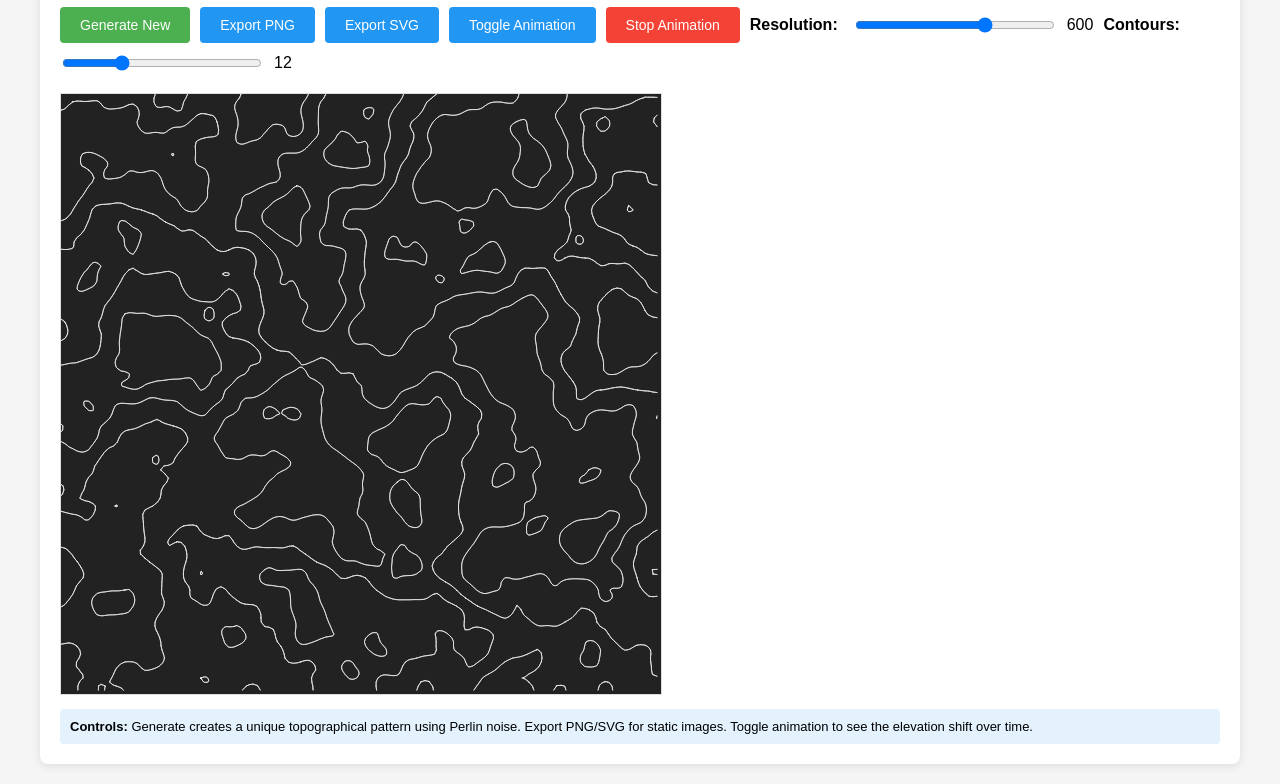
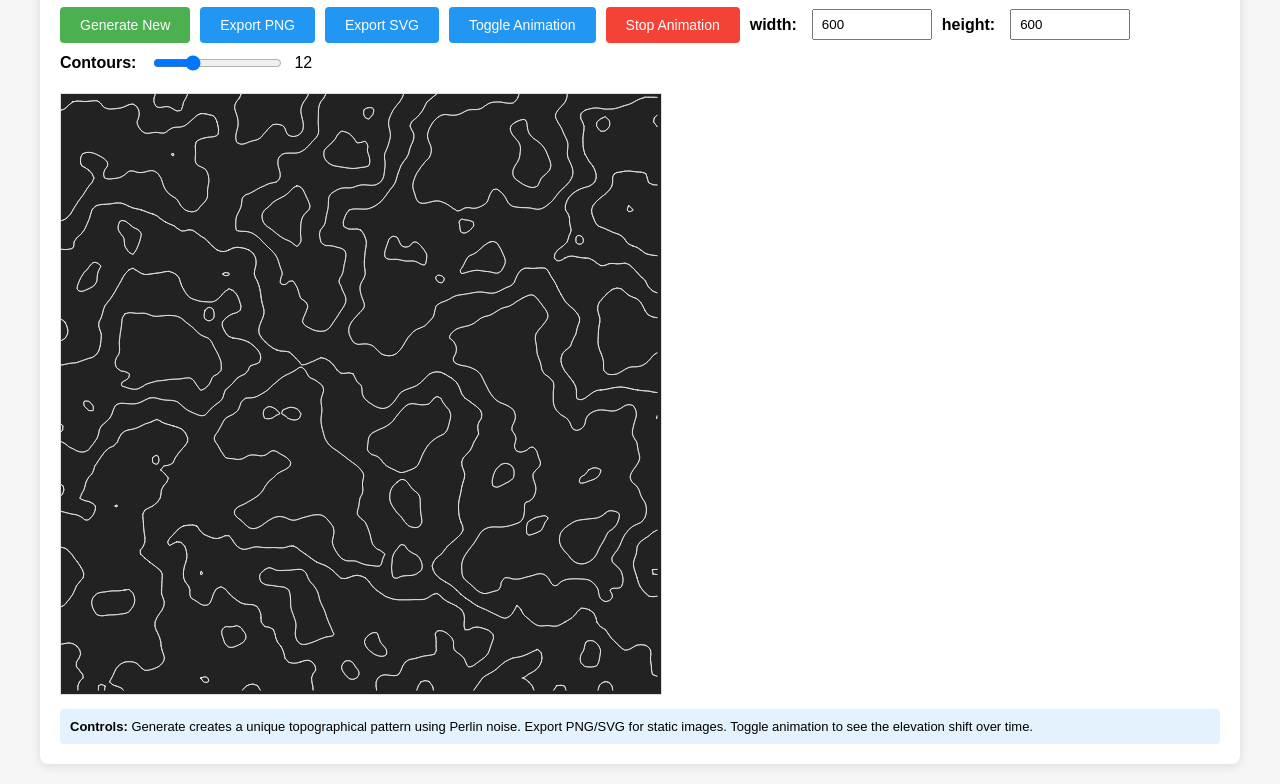
Before and after one commit to Jish2/topographic, a website: page index.html in a window 1280 px wide. Shown: the part 113-897 px from the top of the page. Drawn offline with Linux system fonts and the light colour scheme.

Commit message:
allow any aspect res

```diff
--- a/app.js
+++ b/app.js
@@ -8,11 +8,23 @@ let animationTime = 0;
 // Initialize canvas size
 function updateResolution() {
   if (!canvas || !ctx) return;
-  const size = parseInt(document.getElementById("resolution").value);
-  document.getElementById("resolutionValue").textContent = size;
-  canvas.width = size;
-  canvas.height = size;
+  const widthInput = document.getElementById("widthInput");
+  const heightInput = document.getElementById("heightInput");
+  const w = Math.max(100, Math.min(8192, parseInt(widthInput.value || 600)));
+  const h = Math.max(100, Math.min(8192, parseInt(heightInput.value || 600)));
+  widthInput.value = w;
+  heightInput.value = h;
+  canvas.width = w;
+  canvas.height = h;
   generateTopo();
+}
+
+function computeGridSamples(canvasW, canvasH) {
+  // aim for ~4px per cell; clamp to reasonable bounds
+  const targetCellSizePx = 4; // smaller = higher detail
+  const gridW = Math.max(50, Math.round(canvasW / targetCellSizePx));
+  const gridH = Math.max(50, Math.round(canvasH / targetCellSizePx));
+  return { gridW, gridH };
 }
 
 // Generate new topographic map
@@ -24,7 +36,8 @@ function generateTopo() {
   const width = canvas.width;
   const height = canvas.height;
 
-  heightMap = generateHeightMap(150, 150);
+  const { gridW, gridH } = computeGridSamples(width, height);
+  heightMap = generateHeightMap(gridW, gridH);
   renderTopographic(width, height, heightMap);
 }
 
@@ -35,11 +48,13 @@ function animate() {
   const width = canvas.width;
   const height = canvas.height;
 
+  const { gridW, gridH } = computeGridSamples(width, height);
+
   // Generate height map with time offset for animation
   const offsetX = Math.sin(animationTime) * 10;
   const offsetY = Math.cos(animationTime) * 10;
 
-  heightMap = generateHeightMap(150, 150, offsetX, offsetY);
+  heightMap = generateHeightMap(gridW, gridH, offsetX, offsetY);
   renderTopographic(width, height, heightMap);
 
   if (animationId) {
@@ -70,7 +85,14 @@ function stopAnimation() {
 document.addEventListener("DOMContentLoaded", function () {
   canvas = document.getElementById("canvas");
   ctx = canvas.getContext("2d");
-  updateResolution(); // Initial setup
+
+  // set defaults if empty
+  const widthInput = document.getElementById("widthInput");
+  const heightInput = document.getElementById("heightInput");
+  if (!widthInput.value) widthInput.value = 600;
+  if (!heightInput.value) heightInput.value = 600;
+
+  updateResolution();
 
   // Update contour value display
   document.getElementById("contours").addEventListener("input", function () {
--- a/index.html
+++ b/index.html
@@ -51,8 +51,9 @@
         background: #f44336;
         color: white;
       }
-      input[type="range"] {
-        width: 200px;
+      input[type="number"] {
+        width: 100px;
+        padding: 6px 8px;
       }
       label {
         margin-right: 5px;
@@ -89,17 +90,27 @@
           Stop Animation
         </button>
 
-        <label for="resolution">Resolution:</label>
+        <label for="widthInput">width:</label>
         <input
-          type="range"
-          id="resolution"
-          min="200"
-          max="800"
+          type="number"
+          id="widthInput"
+          min="100"
+          max="8192"
           value="600"
-          step="100"
+          step="1"
           onchange="updateResolution()"
         />
-        <span id="resolutionValue">600</span>
+
+        <label for="heightInput">height:</label>
+        <input
+          type="number"
+          id="heightInput"
+          min="100"
+          max="8192"
+          value="600"
+          step="1"
+          onchange="updateResolution()"
+        />
 
         <label for="contours">Contours:</label>
         <input
```
